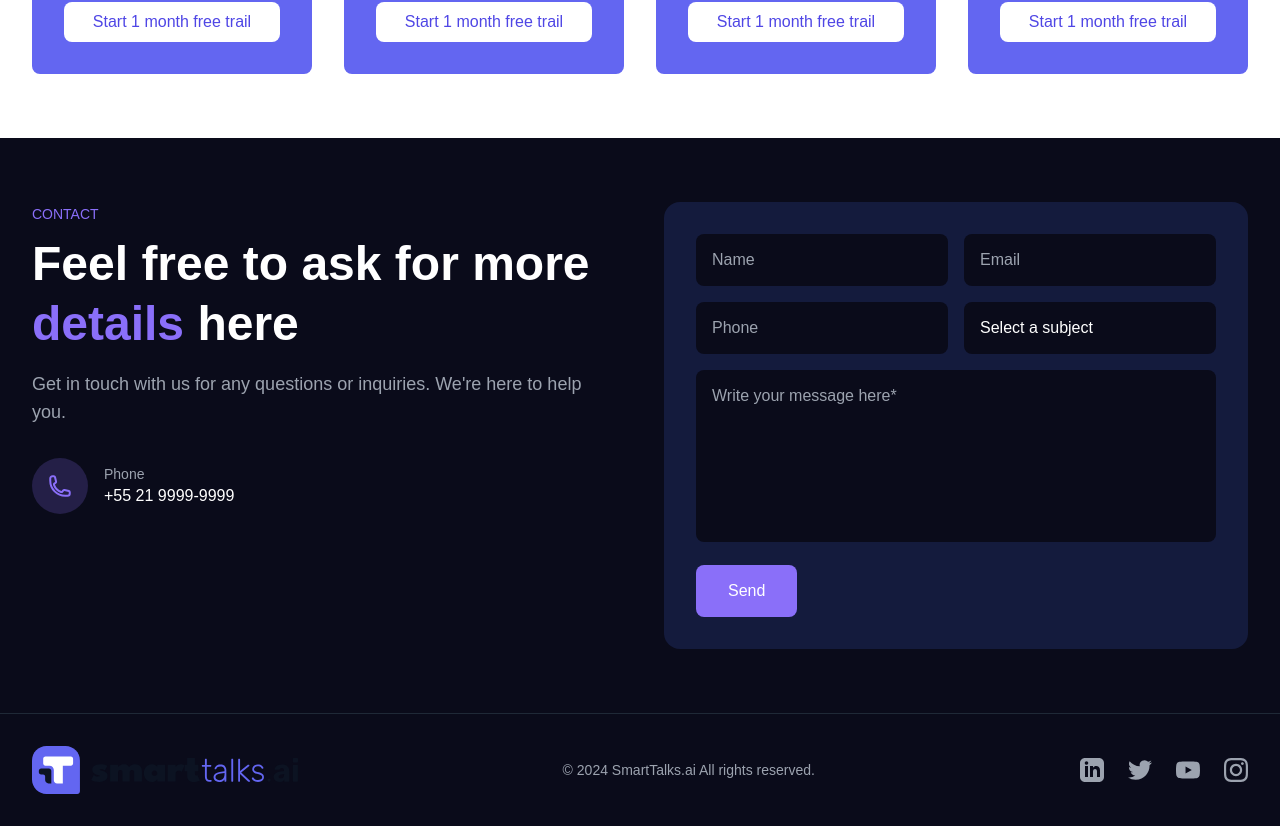
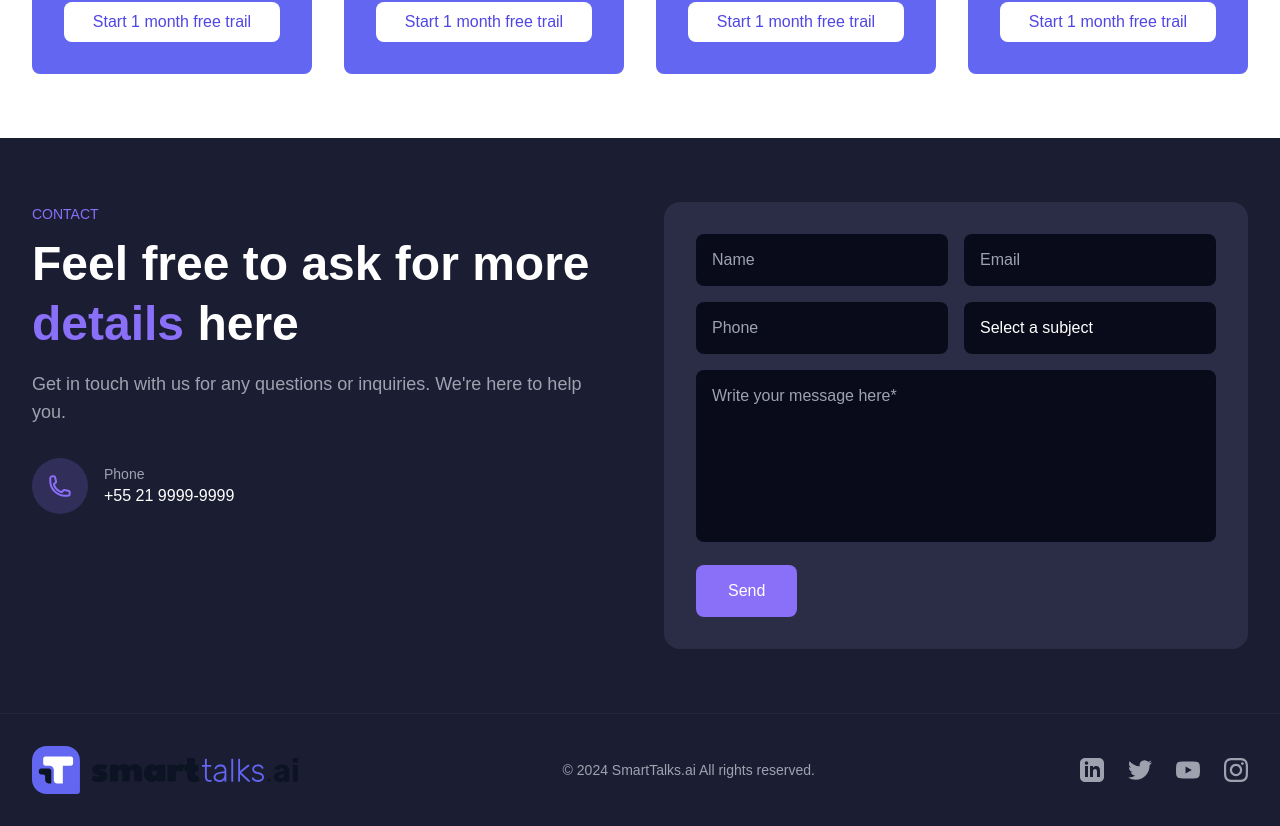
Before and after one commit to Protospi/smart-talks-web-app, a React (Vite) app: page / in a window 1280 px wide. Shown: the part 6478-7304 px from the top of the page. Built offline with nearby package versions, Linux system fonts and the light colour scheme.

Commit message:
fix: home contact and footer background

```diff
--- a/src/components/Home/Contact.tsx
+++ b/src/components/Home/Contact.tsx
@@ -4,7 +4,7 @@ export function Contact() {
   const intl = useIntl();
 
   return (
-    <section className="bg-[#0A0B1A] py-16">
+    <section className="bg-[#1B1E32] py-16">
       <div className="max-w-7xl mx-auto px-4 sm:px-6 lg:px-8">
         <div className="grid grid-cols-1 lg:grid-cols-2 gap-12 items-start">
           <div>
@@ -46,7 +46,7 @@ export function Contact() {
             </div>
           </div>
 
-          <div className="bg-[#141B3D] p-8 rounded-2xl">
+          <div className="bg-[#2A2D45] p-8 rounded-2xl">
             <form className="space-y-4">
               <div className="grid grid-cols-1 md:grid-cols-2 gap-4">
                 <input
--- a/src/components/Home/Footer.tsx
+++ b/src/components/Home/Footer.tsx
@@ -5,7 +5,7 @@ export function Footer() {
   const currentYear = new Date().getFullYear();
 
   return (
-    <footer className="bg-[#0A0B1A] py-8 border-t border-gray-800">
+    <footer className="bg-[#1B1E32] py-8 border-t border-gray-800">
       <div className="max-w-7xl mx-auto px-4 sm:px-6 lg:px-8">
         <div className="flex flex-col md:flex-row justify-between items-center">
           <div className="mb-4 md:mb-0">
```
